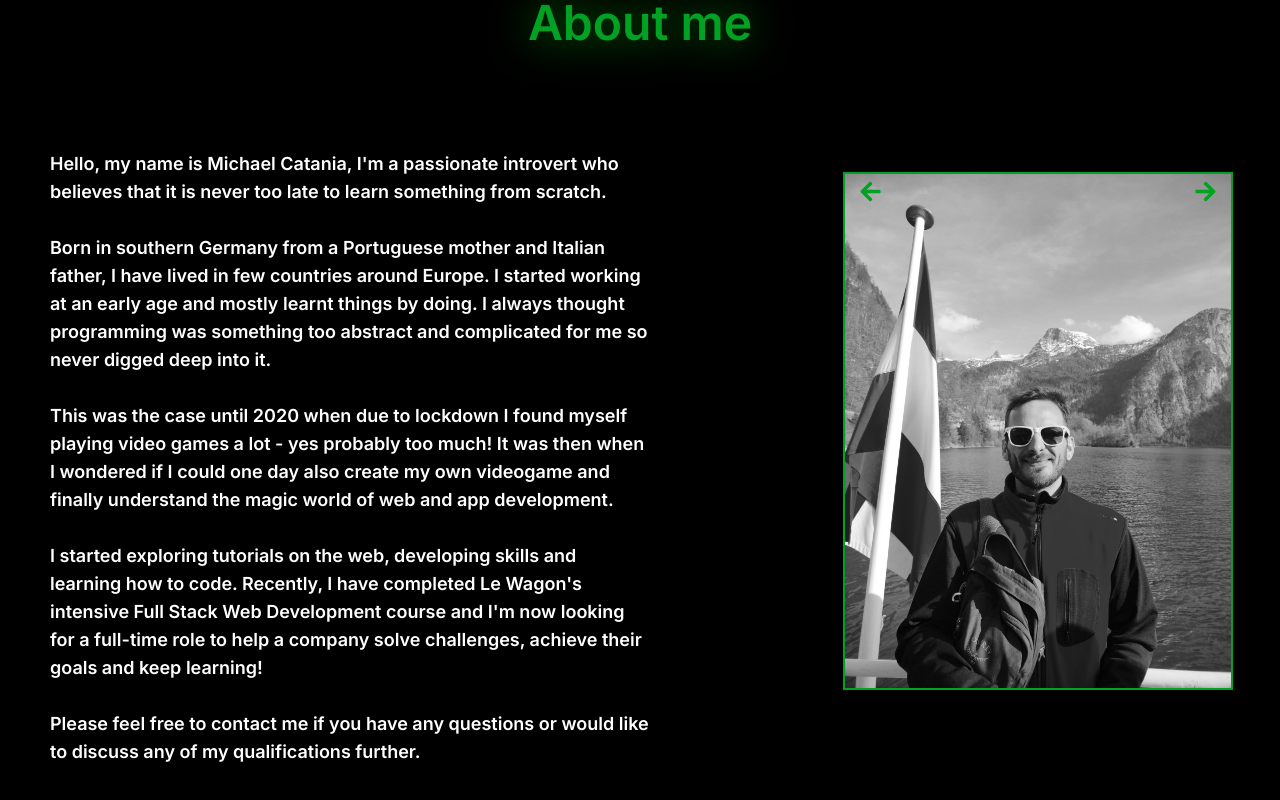
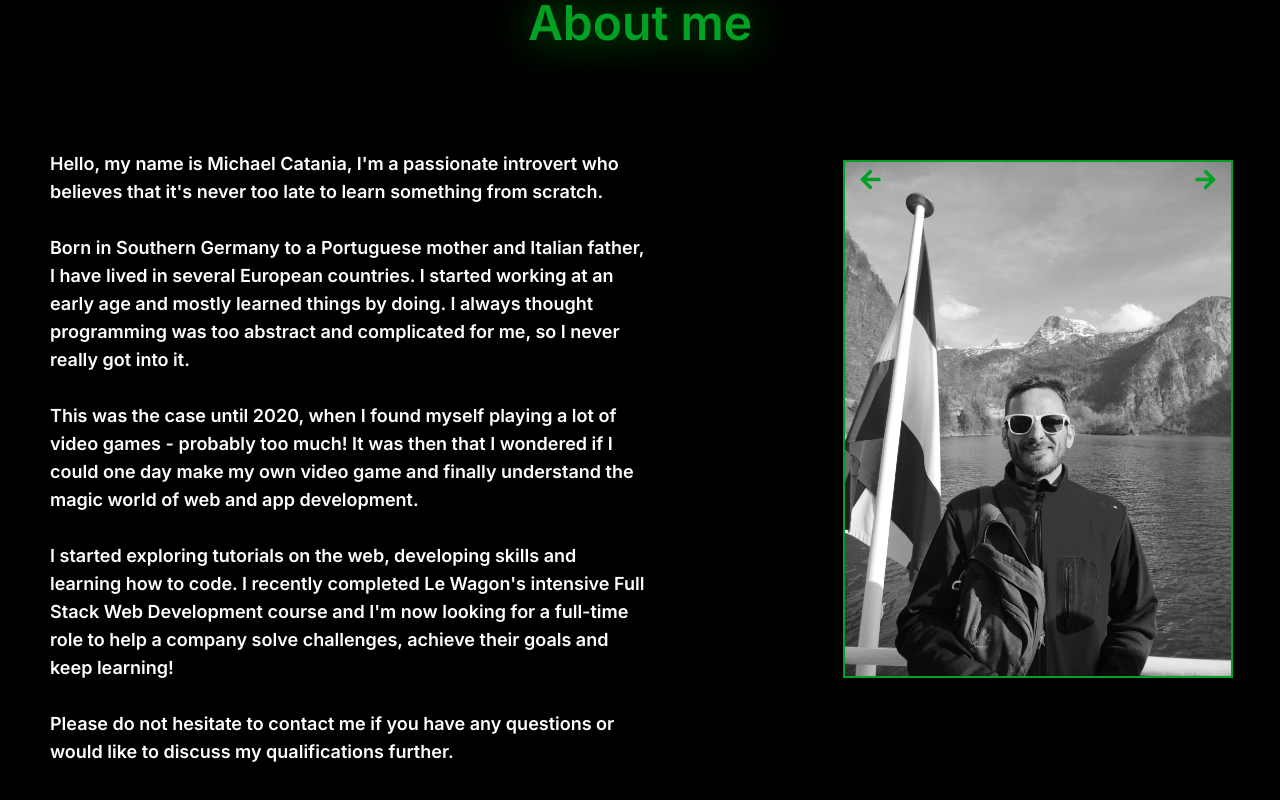
Before and after one commit to Mikitanjie/portfolio, a Next.js app: page / in a window 1280 px wide. Shown: the part 2732-3532 px from the top of the page. Built offline with nearby package versions, Linux system fonts and the light colour scheme.

Commit message:
Changed text and deleted some unnessesarie imports

```diff
--- a/app/_components/About/About.js
+++ b/app/_components/About/About.js
@@ -29,29 +29,27 @@ const About = () => {
         <br />
         <div className="w-[600px] mt-14 text-lg">
           <p>
-            Hello, my name is Michael Catania, I&apos;m a passionate introvert who believes that it is never too late to learn something from scratch.
-
+          Hello, my name is Michael Catania, I'm a passionate introvert who believes that it's never too late to learn something from scratch.
           </p>
           <br />
           <p>
-          Born in southern Germany from a Portuguese mother and Italian father, I have lived in few countries around Europe.
-          I started working at an early age and mostly learnt things by doing. I always thought programming was something too abstract and complicated for me so never digged deep into it.
+          Born in Southern Germany to a Portuguese mother and Italian father, I have lived in several European countries. I started working at an early age and mostly learned things by doing. I always thought programming was too abstract and complicated for me, so I never really got into it.
           </p>
           <br />
           <p>
-            This was the case until 2020 when due to lockdown I found myself playing video games a lot - yes probably too much! It was then when I wondered if I could one day also create my own videogame and finally understand the magic world of web and app development.
+          This was the case until 2020, when I found myself playing a lot of video games - probably too much! It was then that I wondered if I could one day make my own video game and finally understand the magic world of web and app development.
           </p>
           <br />
           <p>
-          I started exploring tutorials on the web, developing skills and learning how to code. Recently, I have completed Le Wagon&apos;s intensive Full Stack Web Development course and I&apos;m now looking for a full-time role to help a company solve challenges, achieve their goals and keep learning!
+          I started exploring tutorials on the web, developing skills and learning how to code. I recently completed Le Wagon's intensive Full Stack Web Development course and I'm now looking for a full-time role to help a company solve challenges, achieve their goals and keep learning!
           </p>
           <br />
           <p>
-            Please feel free to contact me if you have any questions or would like to discuss any of my qualifications further.
+          Please do not hesitate to contact me if you have any questions or would like to discuss my qualifications further.
           </p>
         </div>
       </div>
-      <div id="carousel" style={{position: 'relative', marginTop: '100px', marginRight: '45px'}}>
+      <div id="carousel" style={{position: 'relative', marginTop: '88px', marginRight: '45px'}}>
       <div className="group border-2" style={{ borderColor: '#01a123' }}>
         <Image
           id='img'
--- a/app/page.js
+++ b/app/page.js
@@ -2,12 +2,10 @@
 
 import React, { useContext, useEffect } from 'react';
 import { ThemeContext } from './_components/ThemeContext/ThemeContext';
-import Image from 'next/image';
 import Hero from './_components/Hero/Hero';
 import Header from './_components/Header/Header';
 import Projects from './_components/Projects/Projects';
 import About from './_components/About/About';
-import Button from './_components/Button/Button';
 import Skills from './_components/Skills/Skills';
 import Footer from './_components/Footer/Footer';
 import Languages from './_components/Languages/Languages';
@@ -16,16 +14,10 @@ import Tools from './_components/Tools/Tools';
 import Libraries from './_components/Libraries/Libraries';
 import ContactForm from './_components/ContactForm/ContactForm';
 
-
-
+// This is the Home page component
 export default function Home() {
   // Get the theme from the context
   const { theme,toggleTheme } = useContext(ThemeContext);
-
-  // Call this function when you want to switch themes
-  const onSomeEvent = () => {
-    toggleTheme();
-  };
 
   useEffect(() => {
     console.log("%c🧑🏼‍💻 Curious to know what else I can do? HIRE ME!", "color: green; font-size:16px;");
```
